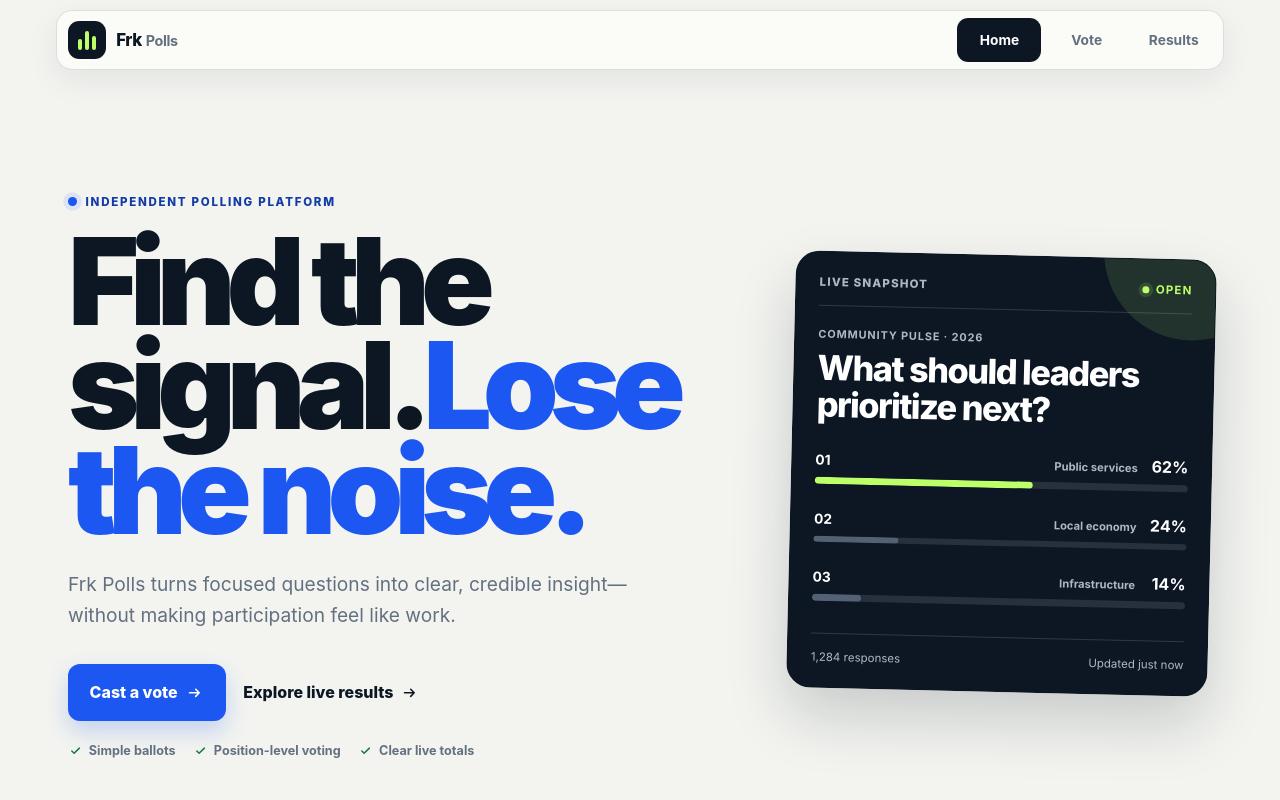
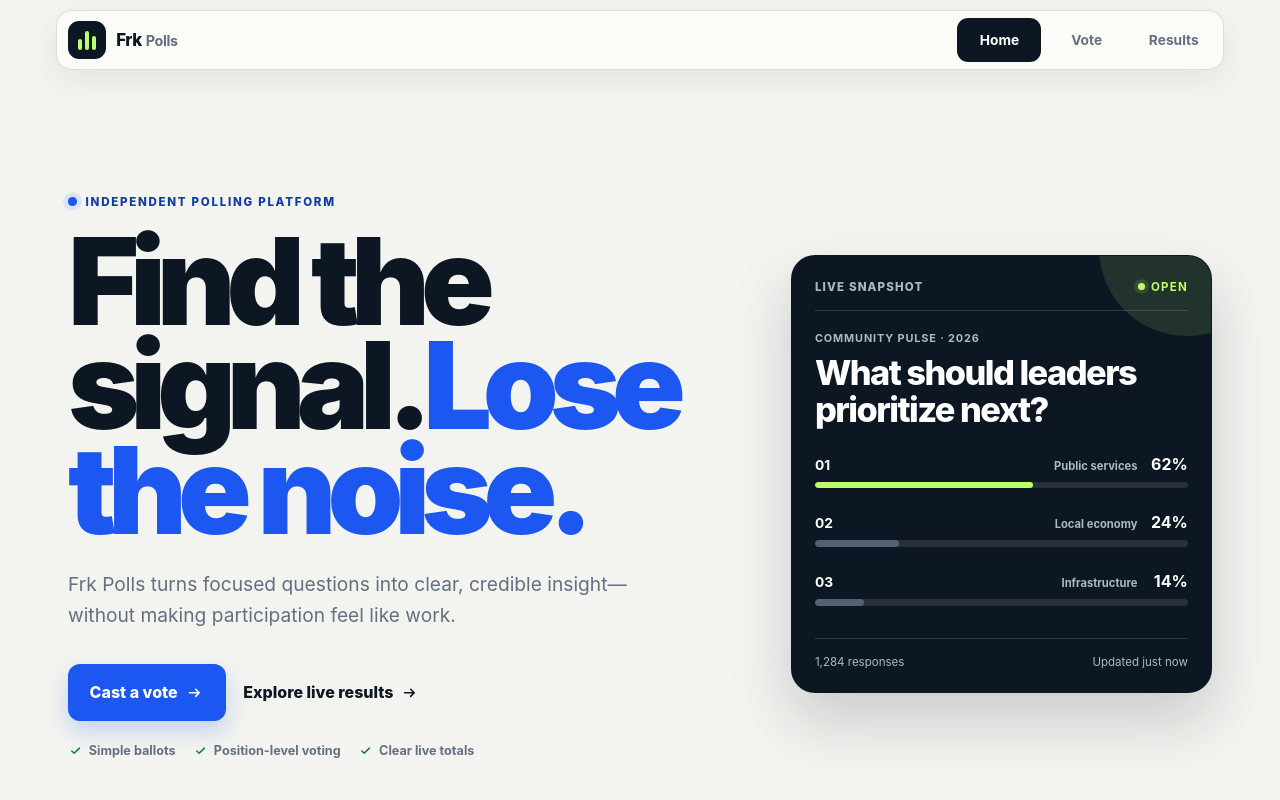
Before and after one commit to fr-konuko/Fr_K-Polls, a Next.js app: page / in a window 1280 px wide. Shown: the top 800 px of the page. Built offline with nearby package versions, Linux system fonts and the light colour scheme.

Commit message:
Straighten live snapshot panel

```diff
--- a/app/globals.css
+++ b/app/globals.css
@@ -389,7 +389,6 @@ a.admin-poll:hover { border-color: var(--blue); }
 
 @media (min-width: 54rem) {
   .home-hero { grid-template-columns: minmax(0, 1.15fr) minmax(20rem, 0.75fr); gap: clamp(2rem, 6vw, 6rem); }
-  .poll-preview { transform: rotate(1.35deg); }
   .principles { display: grid; grid-template-columns: minmax(0, 0.85fr) minmax(0, 1fr); gap: clamp(3rem, 8vw, 7rem); }
   .principle-list { margin-top: 0; }
   .two-column { grid-template-columns: repeat(2, minmax(0, 1fr)); }
```
